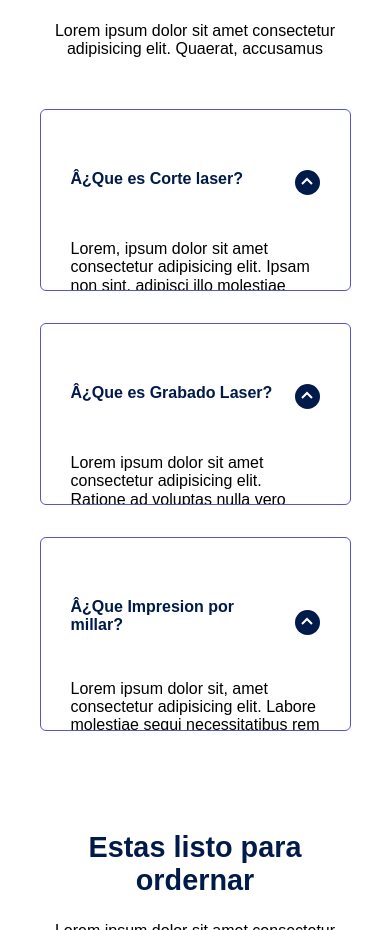
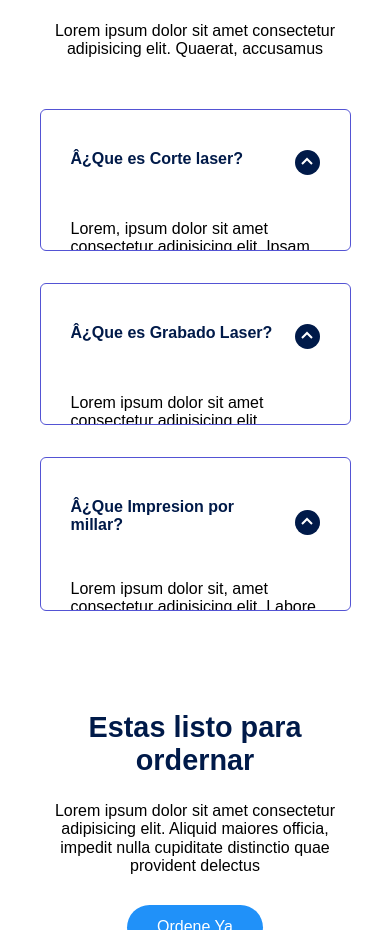
Before and after one commit to GoldenFireX/GoldenFireX.github.io, a plain HTML site: page index.html in a window 390 px wide. Shown: the part 5571-6501 px from the top of the page. Drawn offline with Linux system fonts and the light colour scheme.

Commit message:
errror
valio

```diff
--- a/Css/estilos.css
+++ b/Css/estilos.css
@@ -325,7 +325,7 @@ margin-bottom: 25px;
         padding-bottom: 30px;
     }
     .questions_answer{
-        padding: 30px;
+        padding: 10px 30px 10px;
         overflow: hidden;
             }
             .questions_title{
@@ -629,7 +629,4 @@ padding: 40px;
     margin-bottom: 20px;
 }
 
-.questions_answer{
-    padding: 30px;
 }
-}
```
